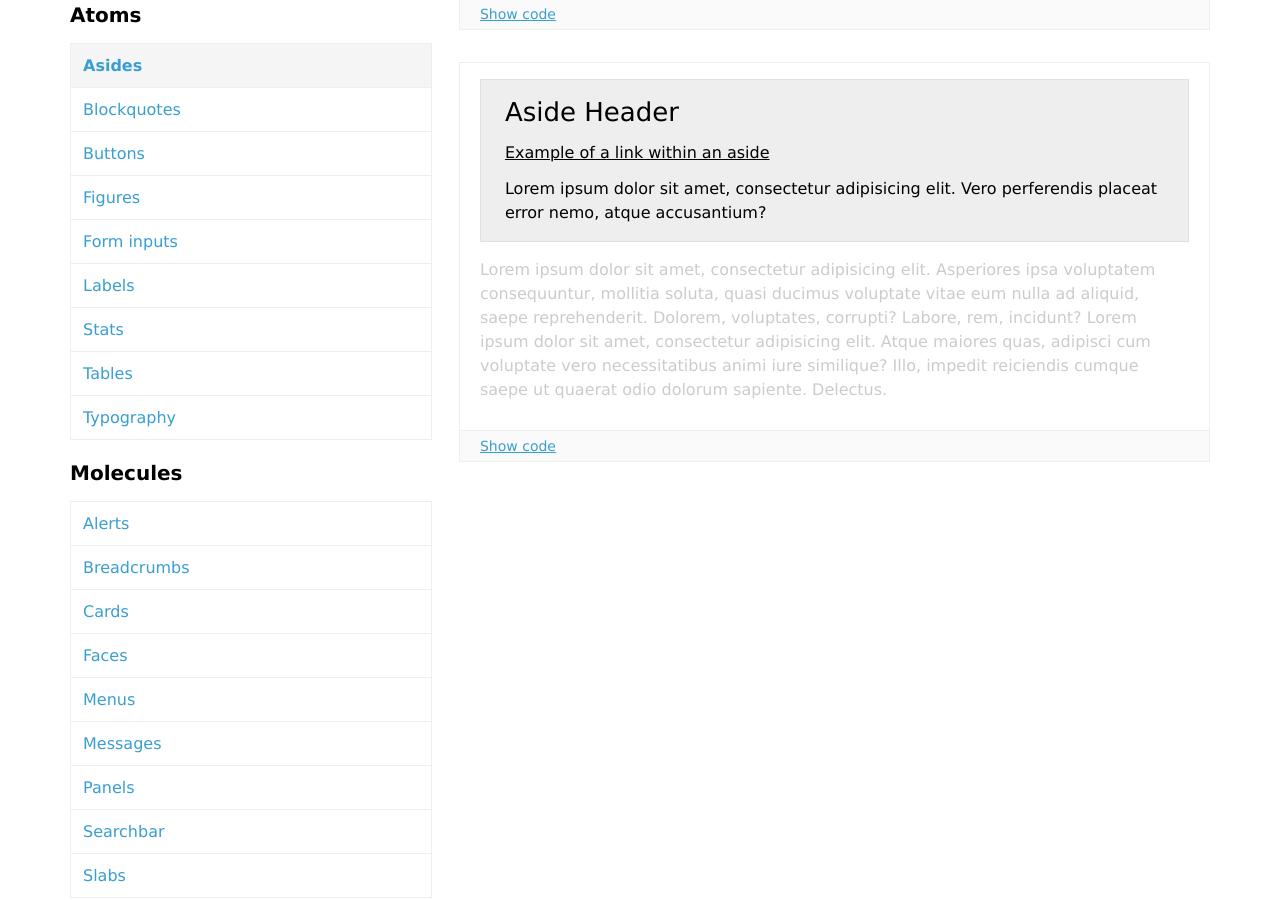
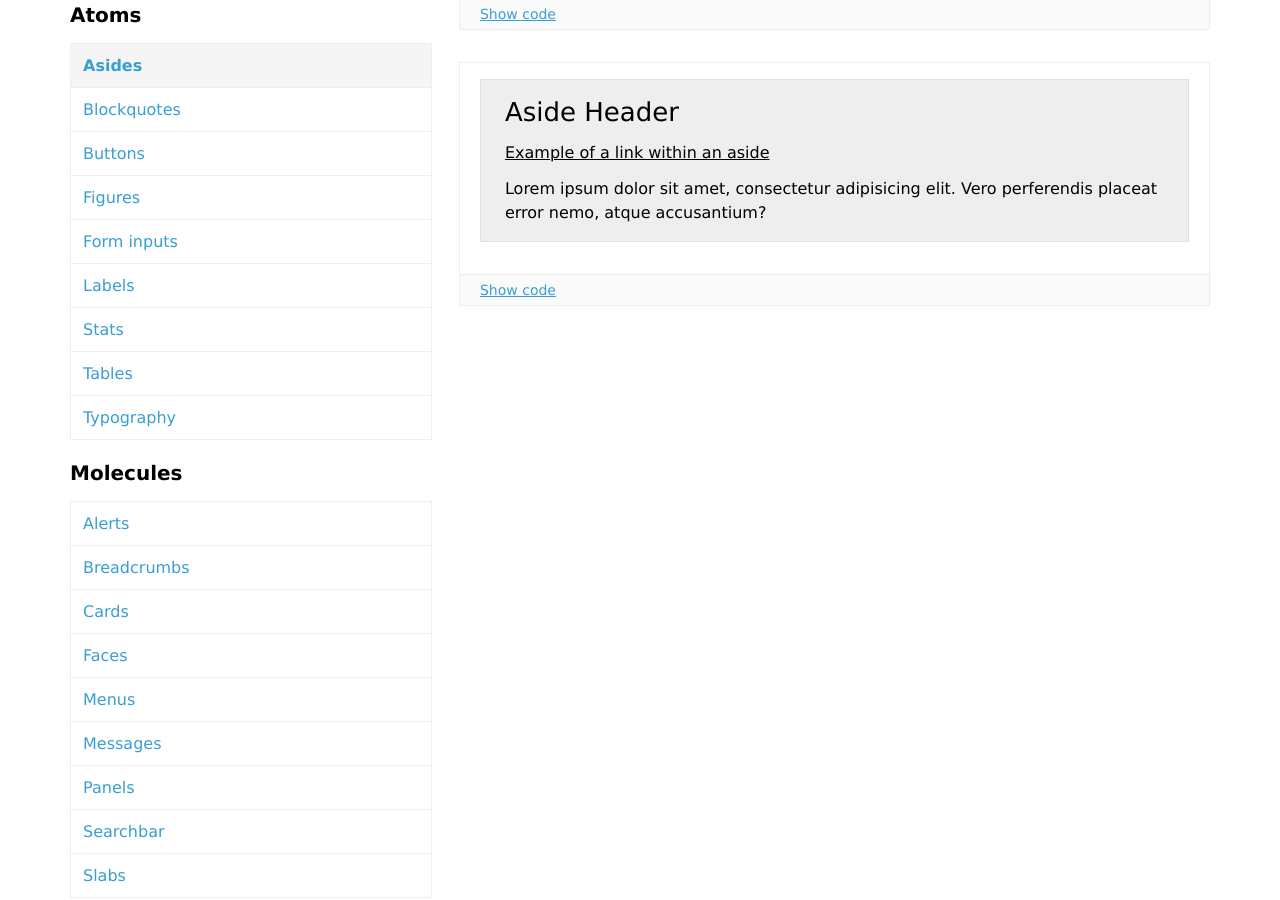
Before and after one commit to codeforamerica/style-guide, a Jekyll site: the page built from _atoms/asides.md, in a window 1280 px wide and 900 px high, scrolled down 369 px. Built offline with Jekyll 4.4.1, drawn with Linux system fonts in a browser that asks for light colours; nearby versions of some CDN libraries.

Commit message:
Remove redundant text from Aside example

```diff
--- a/_atoms/asides.md
+++ b/_atoms/asides.md
@@ -14,5 +14,4 @@ title: Asides
     <p><a href="#">Example of a link within an aside</a></p>
     <p>Lorem ipsum dolor sit amet, consectetur adipisicing elit. Vero perferendis placeat error nemo, atque accusantium?</p>
   </aside>
-  <p class="is-peripheral">Lorem ipsum dolor sit amet, consectetur adipisicing elit. Asperiores ipsa voluptatem consequuntur, mollitia soluta, quasi ducimus voluptate vitae eum nulla ad aliquid, saepe reprehenderit. Dolorem, voluptates, corrupti? Labore, rem, incidunt? Lorem ipsum dolor sit amet, consectetur adipisicing elit. Atque maiores quas, adipisci cum voluptate vero necessitatibus animi iure similique? Illo, impedit reiciendis cumque saepe ut quaerat odio dolorum sapiente. Delectus.</p>
 </div>
```
